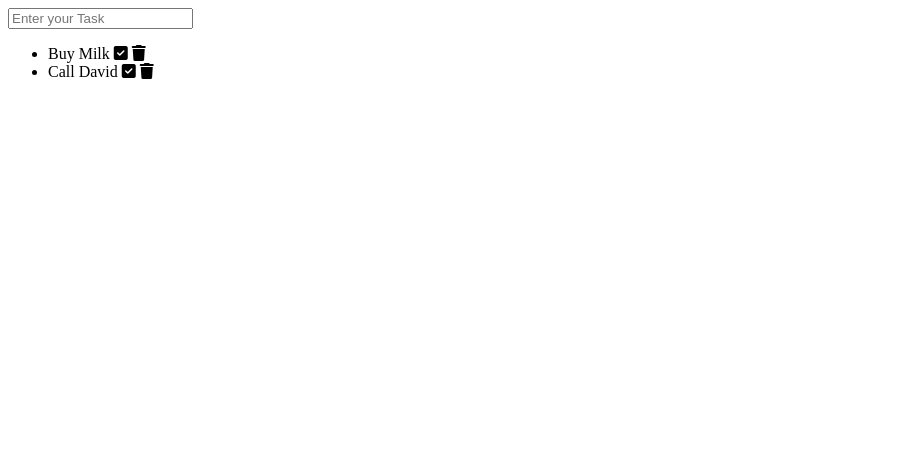
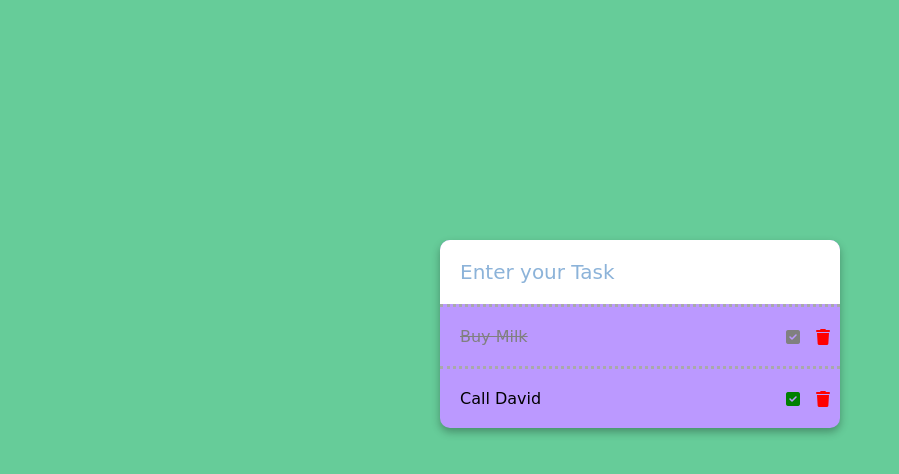
Before and after one commit to KaungHtetAllen/To_Do_List, a plain HTML site: page index.html in a window 1280 px wide. Shown: the whole page, without its empty margins (0-899 px from the left). Drawn offline with Linux system fonts and the light colour scheme.

Commit message:
complete style.css file

```diff
--- a/index.html
+++ b/index.html
@@ -6,6 +6,7 @@
     <meta name="viewport" content="width=device-width, initial-scale=1.0">
     <title>To Do List</title>
     <link rel="stylesheet" href="https://cdnjs.cloudflare.com/ajax/libs/font-awesome/6.1.2/css/all.min.css" integrity="sha512-1sCRPdkRXhBV2PBLUdRb4tMg1w2YPf37qatUFeS7zlBy7jJI8Lf4VHwWfZZfpXtYSLy85pkm9GaYVYMfw5BC1A==" crossorigin="anonymous" referrerpolicy="no-referrer" />
+    <link rel="stylesheet" href="style.css">
 </head>
 <body>
     <form  class="form">
--- a/style.css
+++ b/style.css
@@ -0,0 +1,74 @@
+body{
+    margin:0;
+    display: flex;
+    justify-content: center;
+    background-color: #66cc99;
+}
+
+.form{
+    position: absolute;
+    top:30%;
+    box-shadow: 0 4px 8px rgba(0,0,0,0.3);
+    width:400px;
+    background-color: lightpink;
+    border-radius: 10px;
+    background-color: #bb99ff;
+}
+
+.input{
+    width:100%;
+    box-sizing: border-box;
+    padding:20px;
+    border-radius: 10px 10px 0 0;
+    border: none;
+    font-size: 20px;
+    font-family: cursive;
+    cursor: pointer;
+}
+
+.input::placeholder{
+    color: #8cb3d9;
+}
+
+.list{
+    padding: 0;
+    margin: 0;
+}
+
+.list li{
+    list-style-type: none;
+    padding:20px;
+    cursor: pointer;
+    font-family: cursive;
+    border-top:dotted;
+    border-color: darkgray;
+    position: relative;
+}
+
+.list li .fa-trash{
+    color:red;
+    position: absolute;
+    right: 10px;
+    top:50%;
+    transform: translateY(-50%);
+    cursor: pointer;
+}
+
+
+.list li .fa-square-check{
+    color:green;
+    position: absolute;
+    right: 40px;
+    top:50%;
+    transform: translateY(-50%);
+    cursor: pointer;
+}
+
+.list li.checked{
+    color: gray;
+    text-decoration: line-through;
+}
+
+.list li.checked .fa-square-check{
+    color:gray;
+}
```
